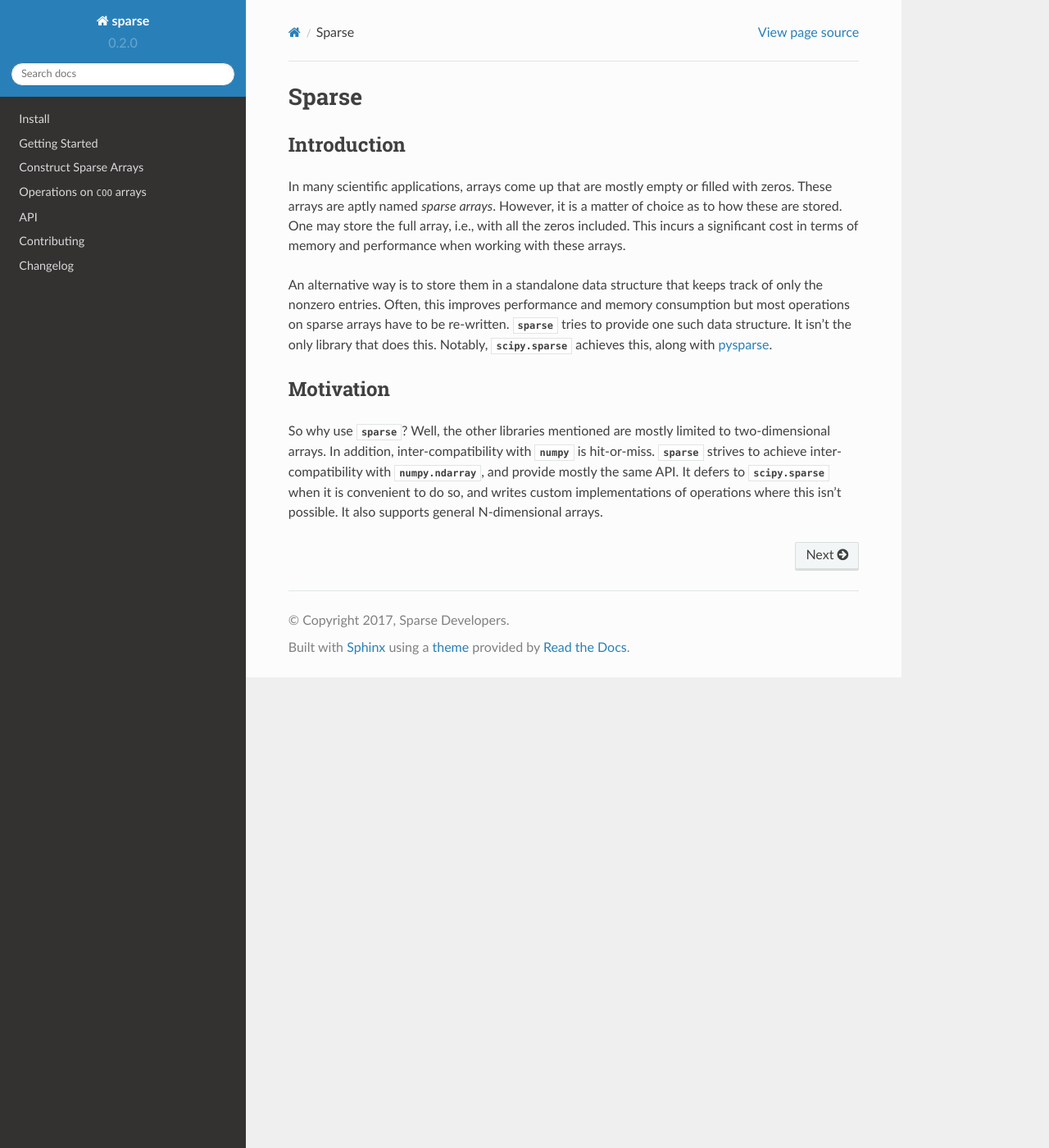
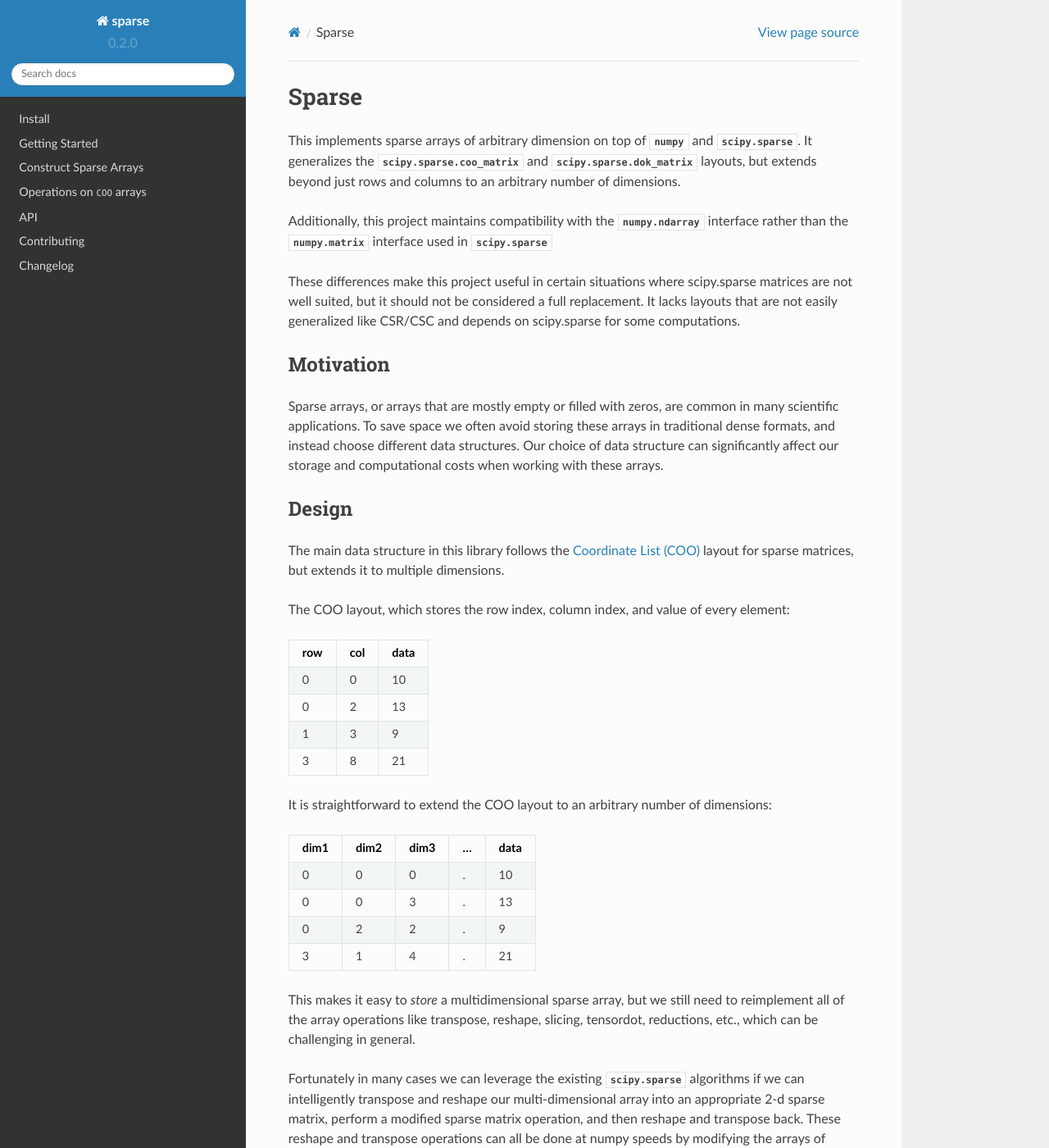
Before and after one commit to pydata/sparse, a Sphinx documentation site: the page built from docs/index.rst, in a window 1280 px wide and 1400 px high. Shown: the whole window at 82% size. Built offline with Sphinx 7.4.7 and the Read the Docs theme 2.0.0, drawn with Linux system fonts in a browser that asks for light colours; some of the changed text lies outside the part shown.

Commit message:
Merge README content into the main index doc page (#97)
* Merge README content into the main index doc page

This adds some informative content to the documentation
and centralizes our prose in one place.

* Range of changes to docs.

* Fix all broken links in the docs.
* Add useful links to README.

```diff
--- a/docs/changelog.rst
+++ b/docs/changelog.rst
@@ -15,7 +15,7 @@ Changelog
 -  Fix nnz for scalars (:pr:`48`) `Hameer Abbasi`_
 -  Update README (:pr:`50`) (:pr:`53`) `Hameer Abbasi`_
 -  Fix large concatenations and stacks (:pr:`50`) `Hameer Abbasi`_
--  Add __array_ufunc__ for __call__ and reduce (:pr:`r9`) `Hameer Abbasi`_
+-  Add __array_ufunc__ for __call__ and reduce (:pr:`49`) `Hameer Abbasi`_
 -  Update documentation (:pr:`54`) `Hameer Abbasi`_
 -  Flake8 and coverage in pytest (:pr:`59`) `Nils Werner`_
 -  Copy constructor (:pr:`55`) `Nils Werner`_
--- a/docs/index.rst
+++ b/docs/index.rst
@@ -1,28 +1,78 @@
 Sparse
 ======
 
-Introduction
-------------
-In many scientific applications, arrays come up that are mostly empty or filled
-with zeros. These arrays are aptly named *sparse arrays*. However, it is a matter
-of choice as to how these are stored. One may store the full array, i.e., with all
-the zeros included. This incurs a significant cost in terms of memory and
-performance when working with these arrays.
+This implements sparse arrays of arbitrary dimension on top of :obj:`numpy` and :obj:`scipy.sparse`.
+It generalizes the :obj:`scipy.sparse.coo_matrix` and :obj:`scipy.sparse.dok_matrix` layouts,
+but extends beyond just rows and columns to an arbitrary number of dimensions.
 
-An alternative way is to store them in a standalone data structure that keeps track
-of only the nonzero entries. Often, this improves performance and memory consumption
-but most operations on sparse arrays have to be re-written. :obj:`sparse` tries to
-provide one such data structure. It isn't the only library that does this. Notably,
-:obj:`scipy.sparse` achieves this, along with `pysparse <http://pysparse.sourceforge.net/>`_.
+Additionally, this project maintains compatibility with the :obj:`numpy.ndarray` interface
+rather than the :obj:`numpy.matrix` interface used in :obj:`scipy.sparse`
+
+These differences make this project useful in certain situations
+where scipy.sparse matrices are not well suited,
+but it should not be considered a full replacement.
+It lacks layouts that are not easily generalized like CSR/CSC
+and depends on scipy.sparse for some computations.
+
 
 Motivation
 ----------
-So why use :obj:`sparse`? Well, the other libraries mentioned are mostly limited to
-two-dimensional arrays. In addition, inter-compatibility with :obj:`numpy` is
-hit-or-miss. :obj:`sparse` strives to achieve inter-compatibility with
-:obj:`numpy.ndarray`, and provide mostly the same API. It defers to :obj:`scipy.sparse`
-when it is convenient to do so, and writes custom implementations of operations where
-this isn't possible. It also supports general N-dimensional arrays.
+
+Sparse arrays, or arrays that are mostly empty or filled with zeros,
+are common in many scientific applications.
+To save space we often avoid storing these arrays in traditional dense formats,
+and instead choose different data structures.
+Our choice of data structure can significantly affect our storage and computational
+costs when working with these arrays.
+
+
+Design
+------
+
+The main data structure in this library follows the
+`Coordinate List (COO) <https://en.wikipedia.org/wiki/Sparse_matrix#Coordinate_list_(COO)>`_
+layout for sparse matrices, but extends it to multiple dimensions.
+
+The COO layout, which stores the row index, column index, and value of every element:
+
+=== === ====
+row col data
+=== === ====
+  0   0   10
+  0   2   13
+  1   3    9
+  3   8   21
+=== === ====
+
+It is straightforward to extend the COO layout to an arbitrary number of
+dimensions:
+
+==== ==== ==== === ====
+dim1 dim2 dim3 ... data
+==== ==== ==== === ====
+  0    0     0   .   10
+  0    0     3   .   13
+  0    2     2   .    9
+  3    1     4   .   21
+==== ==== ==== === ====
+
+This makes it easy to *store* a multidimensional sparse array, but we still
+need to reimplement all of the array operations like transpose, reshape,
+slicing, tensordot, reductions, etc., which can be challenging in general.
+
+Fortunately in many cases we can leverage the existing :obj:`scipy.sparse`
+algorithms if we can intelligently transpose and reshape our multi-dimensional
+array into an appropriate 2-d sparse matrix, perform a modified sparse matrix
+operation, and then reshape and transpose back.  These reshape and transpose
+operations can all be done at numpy speeds by modifying the arrays of
+coordinates.  After scipy.sparse runs its operations (often written in C) then
+we can convert back to using the same path of reshapings and transpositions in
+reverse.
+
+LICENSE
+-------
+
+This library is licensed under BSD-3
 
 .. toctree::
    :maxdepth: 3
@@ -33,5 +83,7 @@ this isn't possible. It also supports general N-dimensional arrays.
    construct
    operations
    generated/sparse
-   contribute
+   contributing
    changelog
+
+.. _scipy.sparse: https://docs.scipy.org/doc/scipy/reference/sparse.html
--- a/docs/quickstart.rst
+++ b/docs/quickstart.rst
@@ -46,7 +46,7 @@ Compute
 -------
 
 Many of the normal Numpy operations work on :obj:`COO` objects just like on :obj:`numpy.ndarray` objects.
-This includes arithmetic, :obj:`numpy.ufunc` operations, or functions like tensordot and transpose.
+This includes arithmetic, :doc:`numpy.ufunc <reference/ufuncs>` operations, or functions like tensordot and transpose.
 
 .. code-block:: python
 
@@ -69,4 +69,4 @@ you can use the ``todense`` method (which will result in a :obj:`numpy.ndarray`)
    y = x.todense() + 5
 
 For more operations see the :doc:`Operations documentation <operations>`
-or the :doc:`API reference <api>`.
+or the :doc:`API reference <generated/sparse>`.
```
Also changed, not shown: README.rst (+4 -140 lines), docs/construct.rst (+10 -10 lines), docs/contributing.rst (renamed from docs/contribute.rst, +15 -3 lines), docs/operations.rst (+14 -14 lines).
